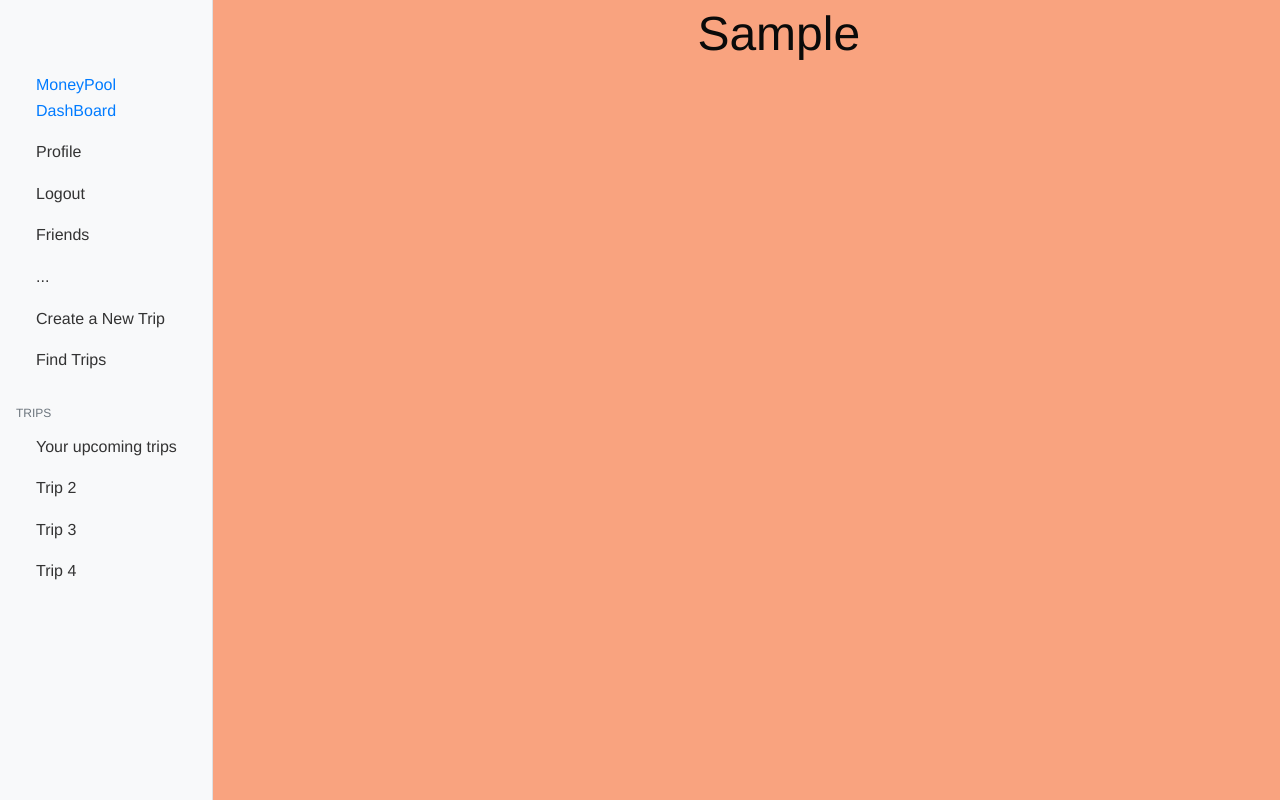
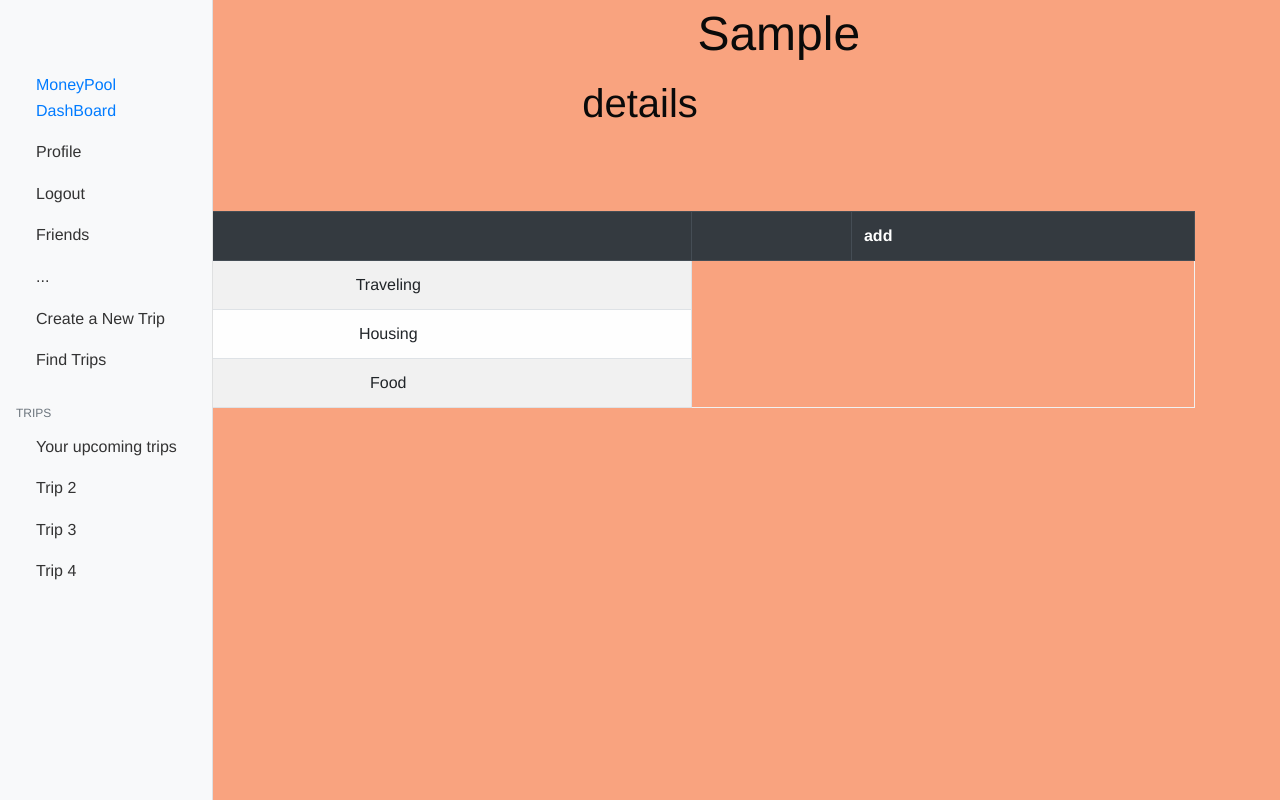
Before and after one commit to ChicoState/MoneyPool, a Django app: page /tripdetails/1/ in a window 1280 px wide. Run offline with Django 3.2, Linux system fonts and the light colour scheme; a user stored in the database is signed in; tables that the repository leaves empty hold one stand-in row (values such as "Sample post"); some libraries are stand-ins or nearby versions.

Commit message:
made category buttons and question add button on details page

```diff
--- a/moneypool/myapp/templates/tripdetails.html
+++ b/moneypool/myapp/templates/tripdetails.html
@@ -8,12 +8,43 @@
     <h1 class="text-center"> {{title}}</h1>
 {% endblock header %}
 
+<style>
+.detailsDiv(
+  text-align: center;
+  border: 2px solid black;
+  margin: 20px;
+  padding: 20px;
+)
+</style>
+
 {% block content %}
 
 <div>
-  <div>
-
-  </div>
-</div>
+      <div class=".detailsDiv">
+         <div class="col-md-3"></div>
+         <div >
+            <h2 class="text-center">details</h2>
+            <li>{{title}}</li>
+            <li>{{date}}</li>
+            <li>{{attendants}}</li>
+            <table class="table table-hover table-bordered">
+               <tr class="thead-dark">
+                  <th>Category</th>
+                  <th></th>
+                  <th type="button">add</th>
+               </tr>
+                  <tr type="button">
+                     <td class="text-center">Traveling</td>
+                  </tr>
+                  <tr type="button">
+                     <td class="text-center">Housing</td>
+                  </tr>
+                  <tr type="button">
+                     <td class="text-center">Food</td>
+                  </tr>
+            </table>
+         </div>
+      </div>
+   </div>
 
 {% endblock content %}
--- a/moneypool/myapp/views.py
+++ b/moneypool/myapp/views.py
@@ -92,6 +92,8 @@ def tripDetails_view(request, tripID):
                 "title": trip.location,
                 "id": trip.id,
                 "page_name":"Moneypool",
+                "date": trip.date,
+                "attendants": trip.attendants
             }
             return render(request, "tripdetails.html", context=context)
         else:
```
